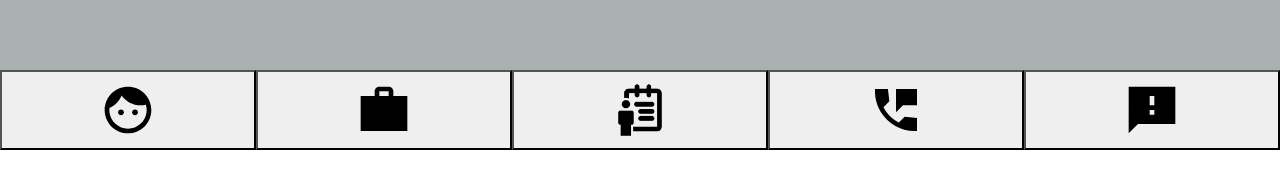
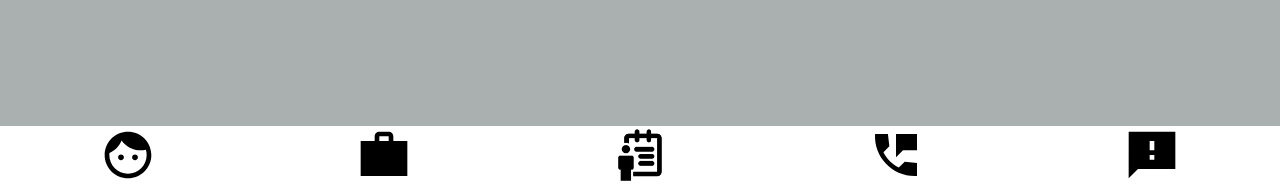
Before and after one commit to smurf136/Portfolio, a React (Create React App) app: page / in a window 1280 px wide. Shown: the part 650-834 px from the top of the page. Before the commit the page ends 800 px from the top, so only its background shows below. Built offline with nearby package versions, Linux system fonts and the light colour scheme.

Commit message:
[Update] button style

```diff
--- a/src/components/index.js
+++ b/src/components/index.js
@@ -5,10 +5,7 @@ import Skills from './skill/Skills';
 import Contact from './contact/Contact';
 import WorkHistory from './work_history/WorkHistory';
 import Feedback from './feedback/Feedback';
-import {
-  Navbar,
-  NavbarBrand
-} from 'reactstrap';
+import { Navbar, NavbarBrand } from 'reactstrap';
 
 const Div = styled.div`
 display: grid;
@@ -37,6 +34,22 @@ const Img = styled.img`
   height: 7vh;
   width: 7vh;
   margin: auto;
+`;
+
+const Nav = styled(Navbar)`
+  display: grid;
+  grid-template-columns: repeat(5, 1fr);
+  grid-auto-flow: row;
+  justify-items: center;
+  align-items: center;
+  margin-top: 0;
+  padding: 0!important;
+`;
+
+const Button = styled.button`
+  background-color: white;
+  border: none;
+  color: white;
 `;
 
 export default class index extends Component {
@@ -90,28 +103,29 @@ export default class index extends Component {
           </>
         ) : this.state.screen === 'feedback' ? (
           <>
-            <Feedback db={this.props.db}/>
+            <Feedback db={this.props.db} />
           </>
         ) : (
           ''
         )}
-        <Bar>
-          <button onClick={() => this.handleAction('home')}>
+
+        <Nav>
+          <Button onClick={() => this.handleAction('home')}>
             <Img src='face-24px.svg' alt={this.state.alt} />
-          </button>
-          <button onClick={() => this.handleAction('skill')}>
+          </Button>
+          <Button onClick={() => this.handleAction('skill')}>
             <Img src='work-24px.svg' alt={this.state.alt} />
-          </button>
-          <button onClick={() => this.handleAction('work history')}>
+          </Button>
+          <Button onClick={() => this.handleAction('work history')}>
             <Img src='resume.png' alt={this.state.alt} />
-          </button>
-          <button onClick={() => this.handleAction('contact')}>
+          </Button>
+          <Button onClick={() => this.handleAction('contact')}>
             <Img src='perm_phone_msg-24px.svg' />
-          </button>
-          <button onClick={() => this.handleAction('feedback')}>
+          </Button>
+          <Button onClick={() => this.handleAction('feedback')}>
             <Img src='feedback-24px.svg' />
-          </button>
-        </Bar>
+          </Button>
+        </Nav>
       </Div>
     );
   }
```
